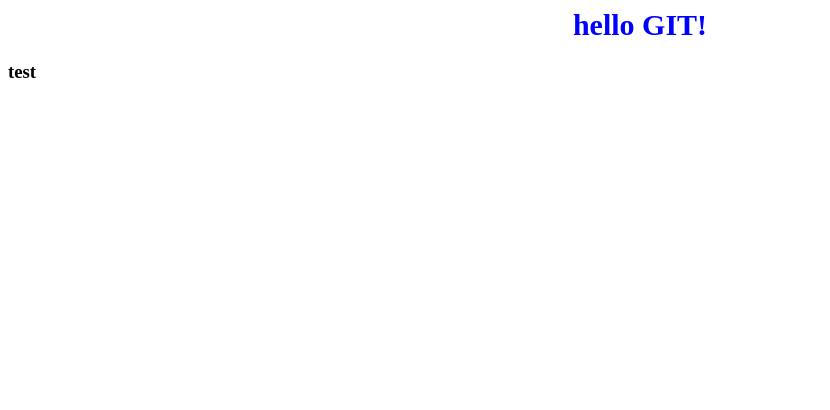
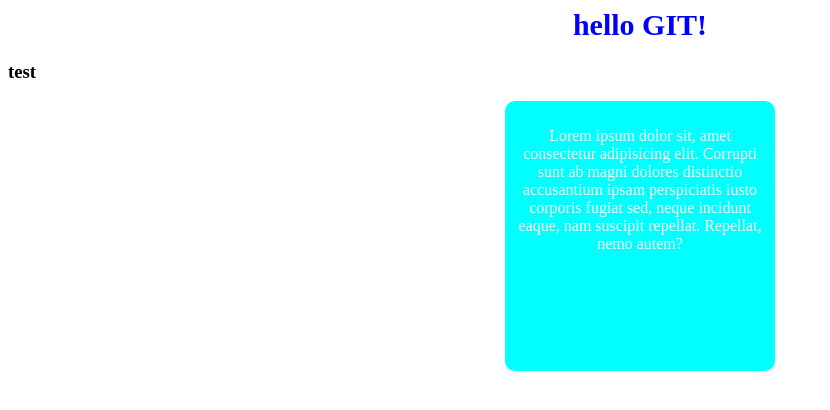
Before and after one commit to remmi755/TestGroup1, a plain HTML site: page index.html in a window 1280 px wide. Shown: the whole page, without its empty margins (0-830 px from the left). Drawn offline with Linux system fonts and the light colour scheme.

Commit message:
add new styles

```diff
--- a/index.css
+++ b/index.css
@@ -4,3 +4,14 @@ h1{
     margin: 0 auto;
     width: fit-content;
 }
+
+.block {
+    background-color: aqua;
+    height: 250px;
+    width: 250px;
+    text-align: center;
+    margin: 0 auto;
+    color: white;
+    padding: 10px;
+    border-radius: 10px;
+}
--- a/index.html
+++ b/index.html
@@ -12,5 +12,9 @@
     <h1>hello GIT!</h1>
     <h3>test </h3>
 
+    <div class="block">
+        <p>Lorem ipsum dolor sit, amet consectetur adipisicing elit. Corrupti sunt ab magni dolores distinctio accusantium ipsam perspiciatis iusto corporis fugiat sed, neque incidunt eaque, nam suscipit repellat. Repellat, nemo autem?</p>
+    </div>
+
 </body>
 </html>
```
